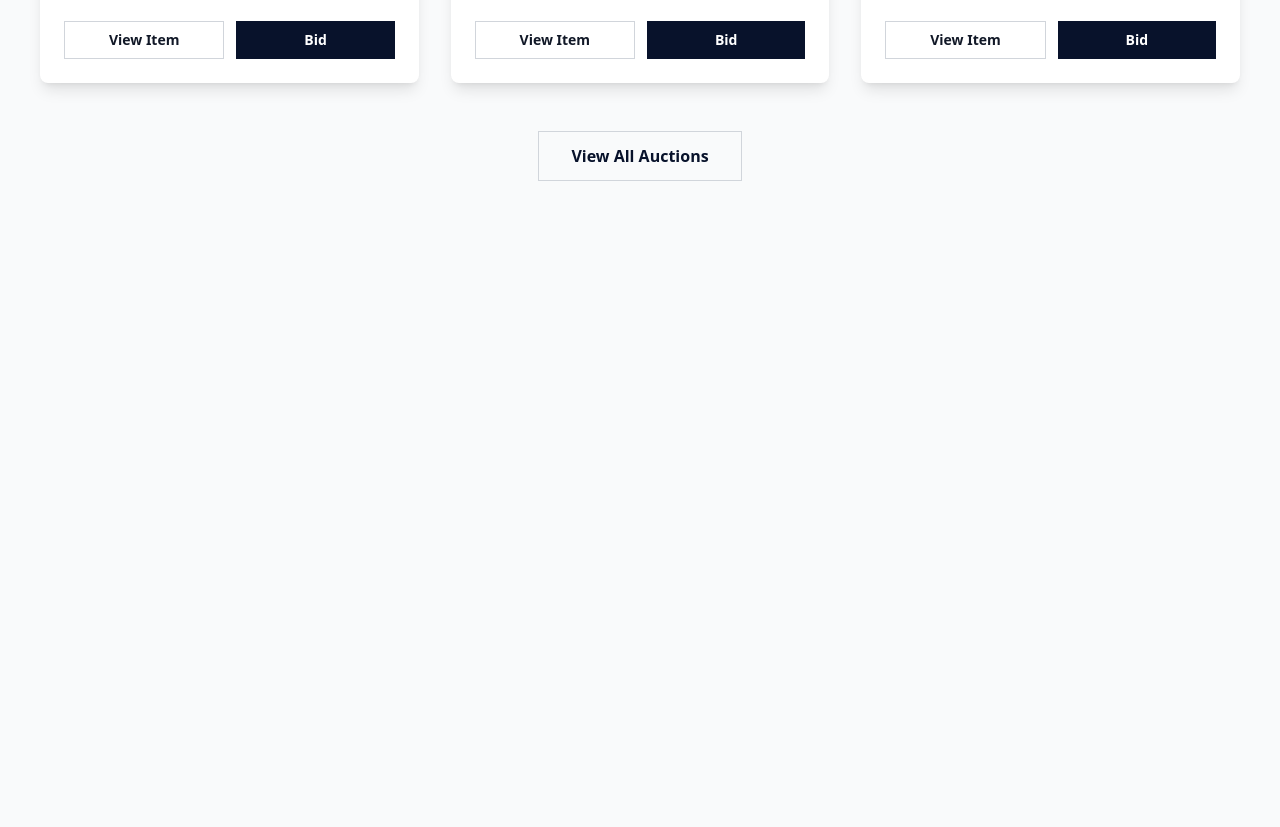
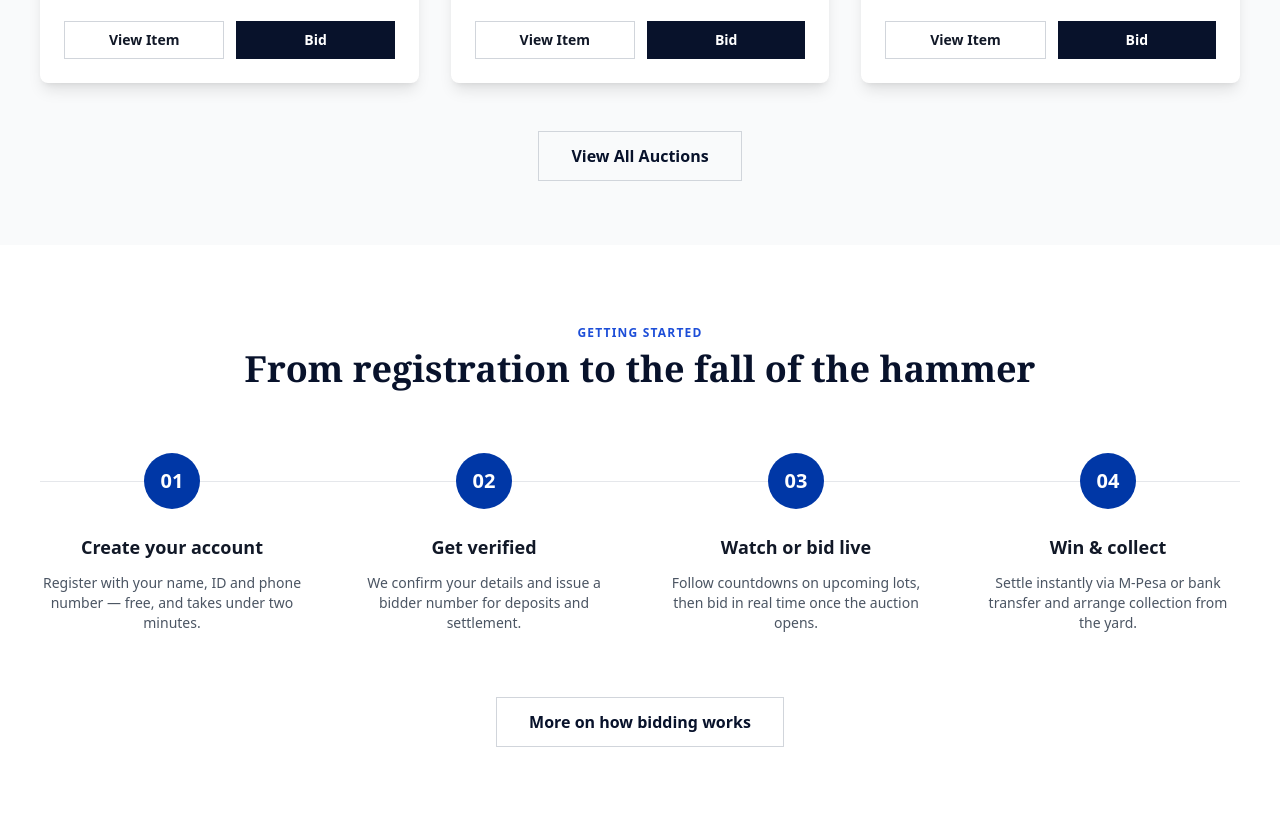
Before and after one commit to 7442charles/ICON_AUCTIONEERS, a plain HTML site: page index.html in a window 1280 px wide. Shown: the part 1503-2330 px from the top of the page. Before the commit the page ends 1748 px from the top, so only its background shows below. Drawn offline with nearby package versions, Linux system fonts and the light colour scheme.

Commit message:
registration flow

```diff
--- a/index.html
+++ b/index.html
@@ -311,6 +311,56 @@
     </div>
 </section>
 
+<!-- How It Works Section -->
+<section class="py-20 bg-white">
+    <div class="container mx-auto px-4 md:px-10">
+        <!-- Section Header -->
+        <div class="text-center mb-16">
+            <p class="text-blue-700 uppercase tracking-widest text-xs font-semibold mb-2">Getting Started</p>
+            <h2 class="text-4xl font-serif font-bold text-[#08122B]">From registration to the fall of the hammer</h2>
+        </div>
+
+        <!-- Steps Container -->
+        <div class="relative grid grid-cols-1 md:grid-cols-4 gap-12 mb-16">
+            <!-- Connecting Line (Desktop) -->
+            <div class="hidden md:block absolute top-7 left-0 w-full h-[1px] bg-gray-200 z-0"></div>
+
+            <!-- Step 01 -->
+            <div class="relative z-10 flex flex-col items-center text-center">
+                <div class="w-14 h-14 bg-[#0037A6] text-white rounded-full flex items-center justify-center font-bold text-xl mb-6">01</div>
+                <h3 class="font-bold text-lg mb-3">Create your account</h3>
+                <p class="text-sm text-gray-600">Register with your name, ID and phone number — free, and takes under two minutes.</p>
+            </div>
+
+            <!-- Step 02 -->
+            <div class="relative z-10 flex flex-col items-center text-center">
+                <div class="w-14 h-14 bg-[#0037A6] text-white rounded-full flex items-center justify-center font-bold text-xl mb-6">02</div>
+                <h3 class="font-bold text-lg mb-3">Get verified</h3>
+                <p class="text-sm text-gray-600">We confirm your details and issue a bidder number for deposits and settlement.</p>
+            </div>
+
+            <!-- Step 03 -->
+            <div class="relative z-10 flex flex-col items-center text-center">
+                <div class="w-14 h-14 bg-[#0037A6] text-white rounded-full flex items-center justify-center font-bold text-xl mb-6">03</div>
+                <h3 class="font-bold text-lg mb-3">Watch or bid live</h3>
+                <p class="text-sm text-gray-600">Follow countdowns on upcoming lots, then bid in real time once the auction opens.</p>
+            </div>
+
+            <!-- Step 04 -->
+            <div class="relative z-10 flex flex-col items-center text-center">
+                <div class="w-14 h-14 bg-[#0037A6] text-white rounded-full flex items-center justify-center font-bold text-xl mb-6">04</div>
+                <h3 class="font-bold text-lg mb-3">Win & collect</h3>
+                <p class="text-sm text-gray-600">Settle instantly via M-Pesa or bank transfer and arrange collection from the yard.</p>
+            </div>
+        </div>
+
+        <!-- CTA Button -->
+        <div class="text-center">
+            <button class="border border-gray-300 px-8 py-3 font-semibold text-[#08122B] hover:bg-gray-50 transition">More on how bidding works</button>
+        </div>
+    </div>
+</section>
+
 <script src="Assets/js/main.js"></script>
 </body>
 </html>
```
